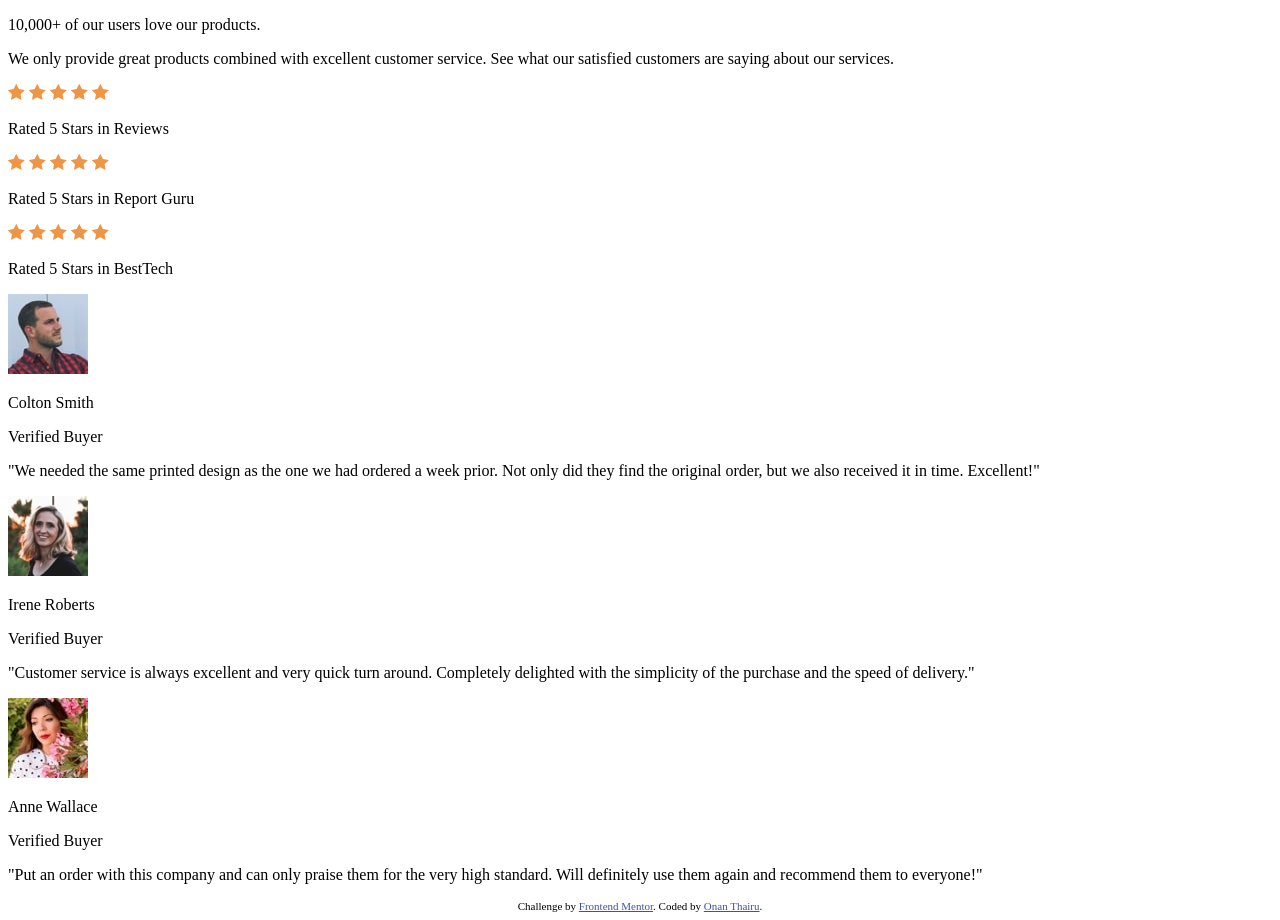
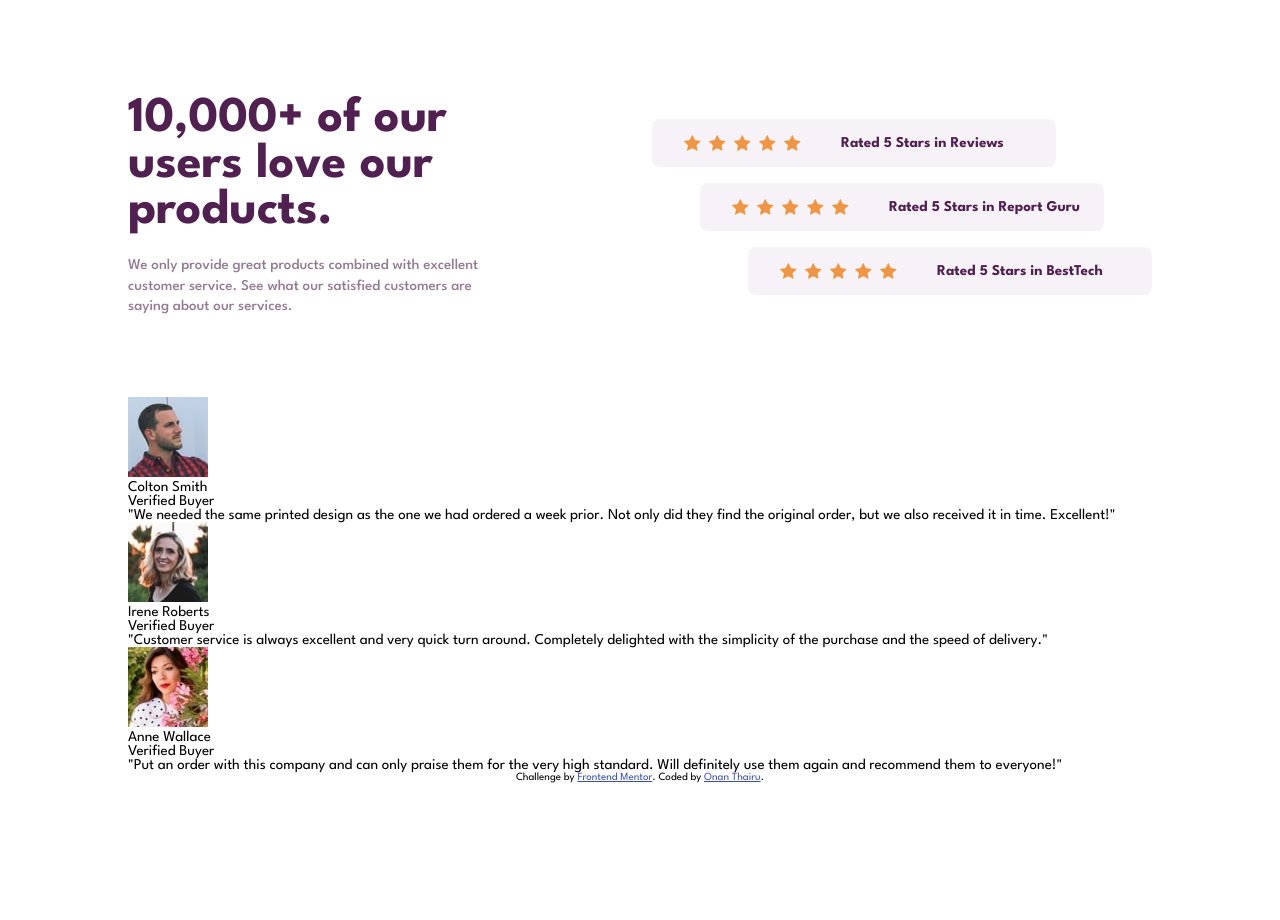
Before and after one commit to Onan-Thairu/social-proof-section, a plain HTML site: page index.html in a window 1280 px wide. After the commit the page ends 800 px from the top, so only its background shows below. Drawn offline with Linux system fonts and the light colour scheme.

Commit message:
chore: style top section.

```diff
--- a/index.html
+++ b/index.html
@@ -18,17 +18,24 @@
     <link rel="stylesheet" href="./style.css">
   </head>
   <body>
-    <div>
-      <div>
-        <p>10,000+ of our users love our products.</p>
-        <p>
-          We only provide great products combined with excellent customer service.
-          See what our satisfied customers are saying about our services.
-        </p>
+    <div class="container">
+      <div class="content">
+        <div class="hero">
+          <div class="hero-left">
+            <div id="hero-left-numbers">
+              <p>10,000+ of our</p>
+              <p>users love our</p>
+              <p>products.</p>
+            </div>
+            <div id="hero-left-text">
+              <p>We only provide great products combined with excellent</p>
+              <p>customer service. See what our satisfied customers are</p>
+              <p>saying about our services.</p>
+            </div>
           </div>
 
-      <div>
-        <div>
+          <div class="hero-right">
+            <div class="rating-div" id="rating-div-one">
               <img src="./images/icon-star.svg" alt="star">
               <img src="./images/icon-star.svg" alt="star">
               <img src="./images/icon-star.svg" alt="star">
@@ -37,7 +44,7 @@
               <p>Rated 5 Stars in Reviews</p>
             </div>
 
-        <div>
+            <div class="rating-div" id="rating-div-two">
               <img src="./images/icon-star.svg" alt="star">
               <img src="./images/icon-star.svg" alt="star">
               <img src="./images/icon-star.svg" alt="star">
@@ -46,7 +53,7 @@
               <p>Rated 5 Stars in Report Guru</p>
             </div>
 
-        <div>
+            <div class="rating-div" id="rating-div-three">
               <img src="./images/icon-star.svg" alt="star">
               <img src="./images/icon-star.svg" alt="star">
               <img src="./images/icon-star.svg" alt="star">
@@ -55,7 +62,7 @@
               <p>Rated 5 Stars in BestTech</p>
             </div>
           </div>
-
+      </div>
         <!-- Testimonials -->
         <div>
           <div>
@@ -109,5 +116,6 @@
           >. Coded by <a href="https://github.com/Onan-Thairu">Onan Thairu</a>.
         </div>
       </div>
+    </div>
   </body>
 </html>
--- a/style.css
+++ b/style.css
@@ -1,3 +1,108 @@
+* {
+  margin: 0;
+  padding: 0;
+  box-sizing: border-box;
+  font-family: 'League Spartan', sans-serif;
+}
+body {
+  font-size: 15px;
+  background-color: hsl(0, 0%, 100%);
+}
+.container{
+  width: 100vw;
+  /* background-image: url("./images/bg-pattern-top-desktop.svg"); */
+  background-color: hsl(0, 0%, 100%);
+}
+.content {
+  width: 80%;
+  margin: auto;
+}
+.hero {
+  display: flex;
+  justify-content: space-between;
+  align-items: center;
+  padding-top: 6rem;
+  padding-bottom: 5rem;
+}
+#hero-left-numbers {
+  font-size: 50px;
+  font-weight: 700;
+  color: hsl(300, 43%, 22%);
+}
+#hero-left-text {
+  color: hsl(303, 10%, 53%);
+  margin-top: 1.3rem;
+  font-weight: 500;
+  line-height: 1.3rem;
+}
+.hero-right {
+  display: flex;
+  flex-direction: column;
+  gap: 1rem;
+}
+.rating-div {
+  display: flex;
+  align-items: center;
+  background-color: hsl(300, 24%, 96%);
+  padding: 1rem 1.5rem;
+  border-radius: 8px;
+  margin-right: 6rem;
+}
+.rating-div img {
+  margin-left: .5rem;
+}
+.rating-div p {
+  margin-left: 2.5rem;
+  font-weight: 700;
+  color: hsl(300, 43%, 22%);
+}
+#rating-div-two {
+  margin-left: 3rem;
+  margin-right: 3rem;
+}
+#rating-div-three {
+  margin-left: 6rem;
+  margin-right: 0rem;
+}
+
+
+
+
+
+
+
+
+
+
+
+
+
+
+
+
+
+
+
+
+
+
+
+
+
+
+
+
+
+
+
+
+
+
+
+
+
+
+
 .attribution {
   font-size: 11px;
   text-align: center;
```
Lines whose indentation alone changed are shown as unchanged.
